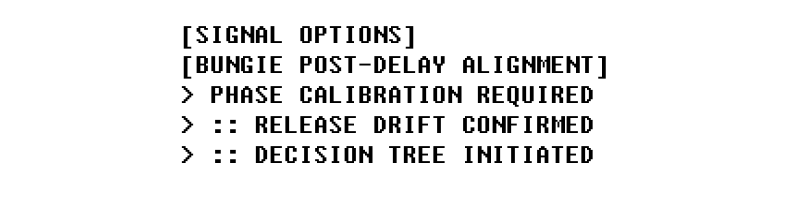
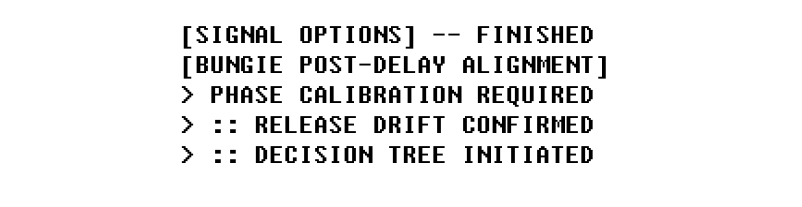
Before and after one commit to n0de21/voting-site, a plain HTML site: page index.html in a window 1280 px wide. Shown: the top 207 px of the page, 140-942 px from the left. Drawn offline with nearby package versions, Linux system fonts and the light colour scheme; no server answers.

Commit message:
VOTING-END

```diff
--- a/index.html
+++ b/index.html
@@ -22,7 +22,7 @@
     </nav>
 
     <div class="page-title">
-      [SIGNAL OPTIONS]<br>
+      [SIGNAL OPTIONS] -- FINISHED<br>
       [BUNGIE POST-DELAY ALIGNMENT]<br>
       > PHASE CALIBRATION REQUIRED<br>
       > :: RELEASE DRIFT CONFIRMED<br>
```
